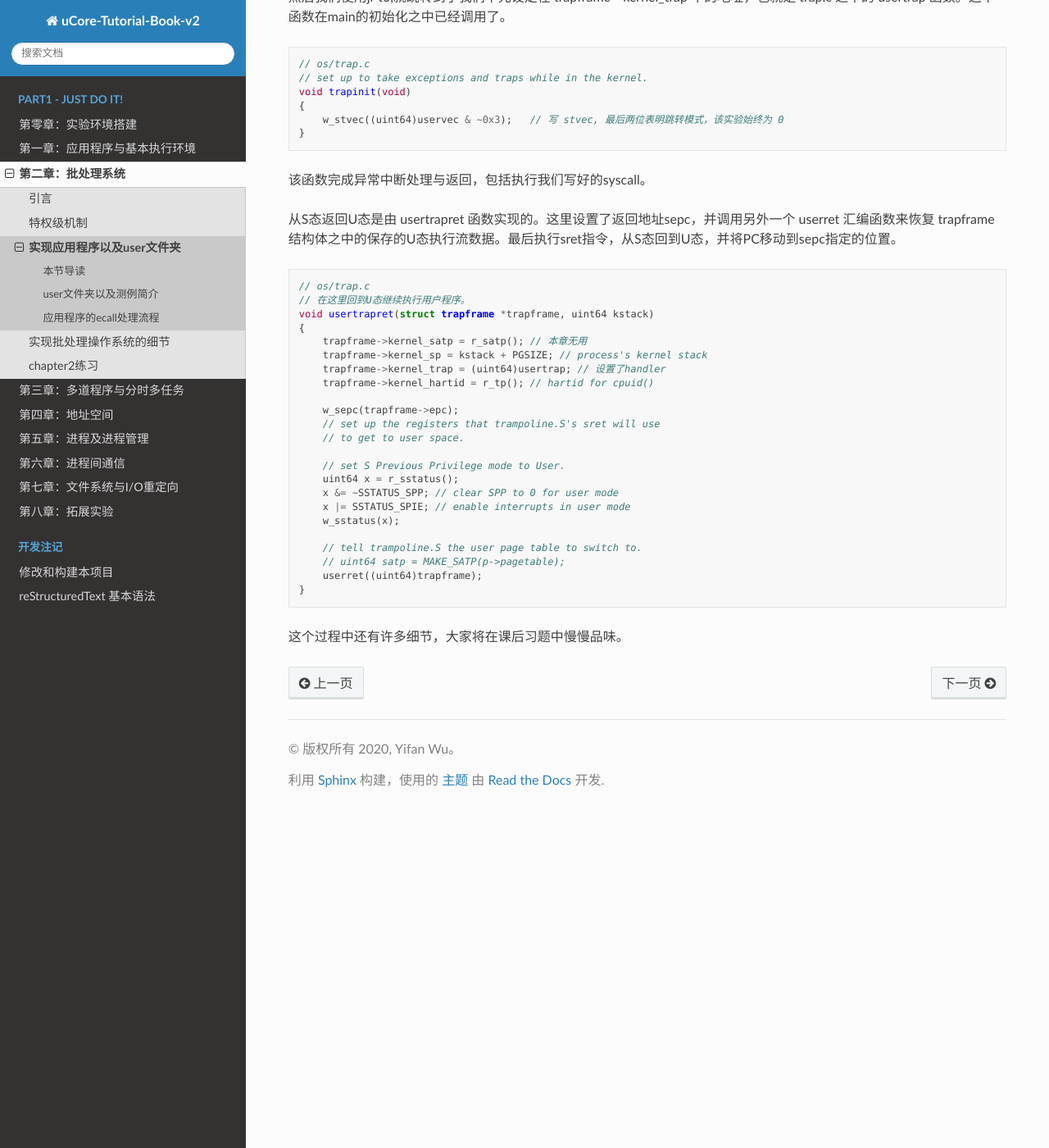
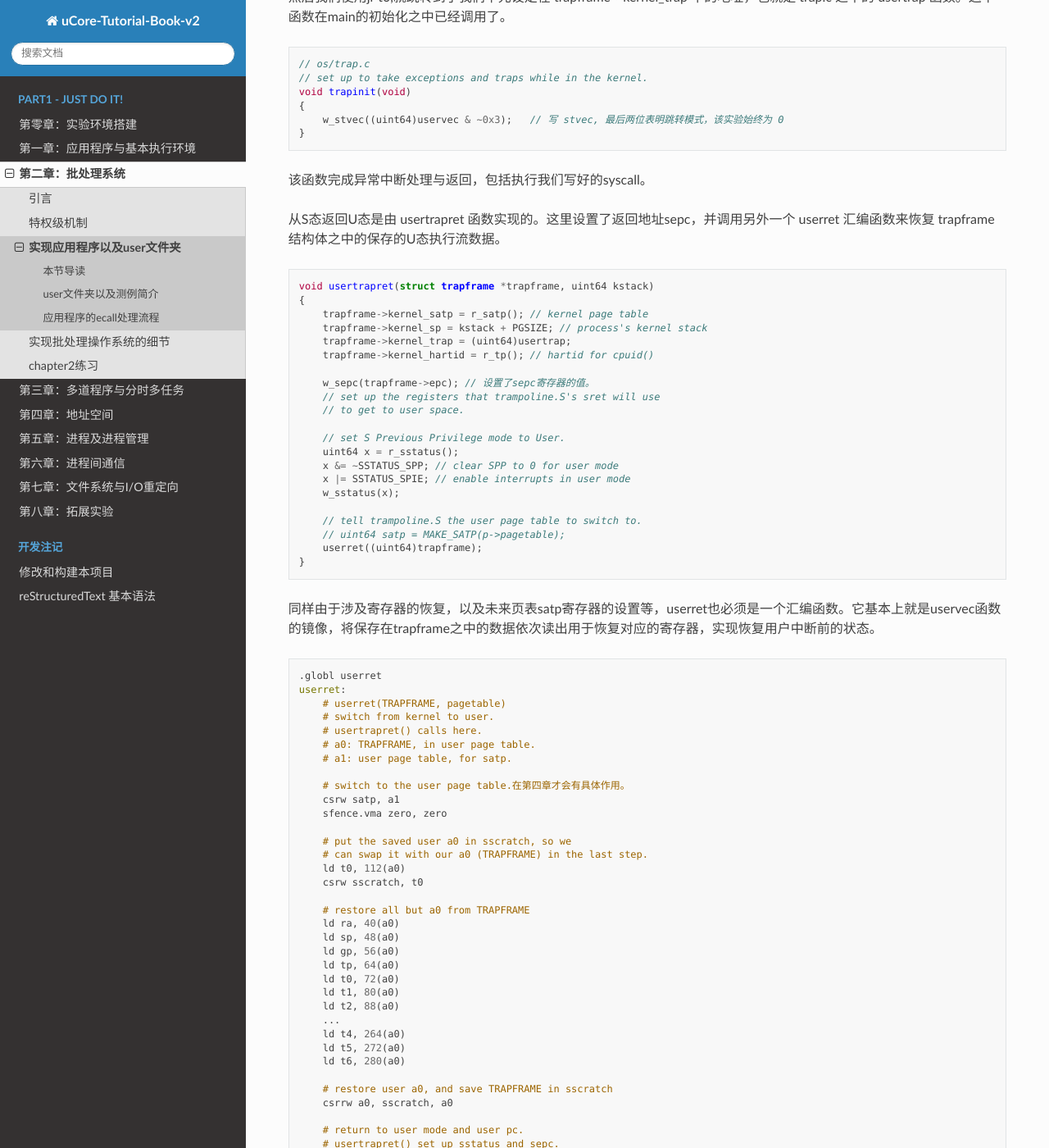
Before and after one commit to LearningOS/uCore-Tutorial-Guide-2022S, a Sphinx documentation site: the page built from source/chapter2/2application.rst, in a window 1280 px wide and 1400 px high, scrolled down 2867 px. Shown: the whole window at 82% size. Built offline with Sphinx 7.4.7 and the Read the Docs theme 2.0.0, drawn with Linux system fonts in a browser that asks for light colours; pages that are not in the unit, such as notebooks, are missing from menus; some of the changed text lies outside the part shown.

Commit message:
fix ch1,ch2.

```diff
--- a/source/chapter2/2application.rst
+++ b/source/chapter2/2application.rst
@@ -131,20 +131,18 @@ ecall作为异常的一种，操作系统和CPU对它的处理方式其实和其
 
 该函数完成异常中断处理与返回，包括执行我们写好的syscall。
 
-从S态返回U态是由 usertrapret 函数实现的。这里设置了返回地址sepc，并调用另外一个 userret 汇编函数来恢复 trapframe 结构体之中的保存的U态执行流数据。最后执行sret指令，从S态回到U态，并将PC移动到sepc指定的位置。
+从S态返回U态是由 usertrapret 函数实现的。这里设置了返回地址sepc，并调用另外一个 userret 汇编函数来恢复 trapframe 结构体之中的保存的U态执行流数据。
 
 .. code-block:: c
 
-    // os/trap.c
-    // 在这里回到U态继续执行用户程序。
     void usertrapret(struct trapframe *trapframe, uint64 kstack)
     {
-        trapframe->kernel_satp = r_satp(); // 本章无用
+        trapframe->kernel_satp = r_satp(); // kernel page table
         trapframe->kernel_sp = kstack + PGSIZE; // process's kernel stack
-        trapframe->kernel_trap = (uint64)usertrap; // 设置了handler
+        trapframe->kernel_trap = (uint64)usertrap;
         trapframe->kernel_hartid = r_tp(); // hartid for cpuid()
 
-        w_sepc(trapframe->epc);
+        w_sepc(trapframe->epc); // 设置了sepc寄存器的值。
         // set up the registers that trampoline.S's sret will use
         // to get to user space.
 
@@ -159,4 +157,47 @@ ecall作为异常的一种，操作系统和CPU对它的处理方式其实和其
         userret((uint64)trapframe);
     }
 
-这个过程中还有许多细节，大家将在课后习题中慢慢品味。
+同样由于涉及寄存器的恢复，以及未来页表satp寄存器的设置等，userret也必须是一个汇编函数。它基本上就是uservec函数的镜像，将保存在trapframe之中的数据依次读出用于恢复对应的寄存器，实现恢复用户中断前的状态。
+
+.. code-block:: c
+
+    .globl userret
+    userret:
+        # userret(TRAPFRAME, pagetable)
+        # switch from kernel to user.
+        # usertrapret() calls here.
+        # a0: TRAPFRAME, in user page table.
+        # a1: user page table, for satp.
+
+        # switch to the user page table.在第四章才会有具体作用。
+        csrw satp, a1
+        sfence.vma zero, zero
+
+        # put the saved user a0 in sscratch, so we
+        # can swap it with our a0 (TRAPFRAME) in the last step.
+        ld t0, 112(a0)
+        csrw sscratch, t0
+
+        # restore all but a0 from TRAPFRAME
+        ld ra, 40(a0)
+        ld sp, 48(a0)
+        ld gp, 56(a0)
+        ld tp, 64(a0)
+        ld t0, 72(a0)
+        ld t1, 80(a0)
+        ld t2, 88(a0)
+        ...
+        ld t4, 264(a0)
+        ld t5, 272(a0)
+        ld t6, 280(a0)
+
+        # restore user a0, and save TRAPFRAME in sscratch
+        csrrw a0, sscratch, a0
+
+        # return to user mode and user pc.
+        # usertrapret() set up sstatus and sepc.
+        sret
+
+需要注意最后执行的sret指令执行了2个事情：从S态回到U态，并将PC移动到sepc指定的位置，继续执行用户程序。
+
+这个过程中还有一些细节，大家将在课后习题中慢慢品味。
```
